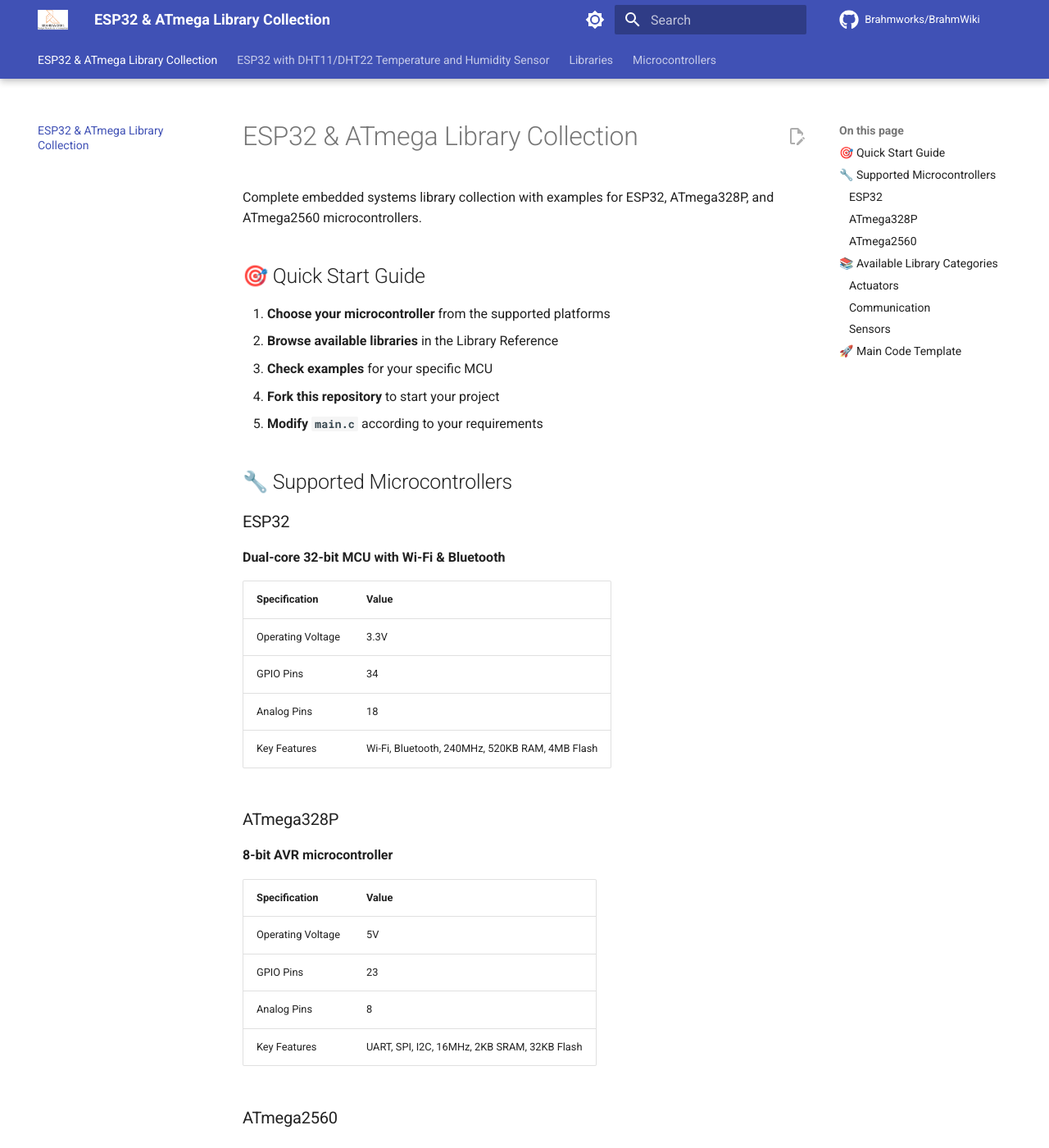
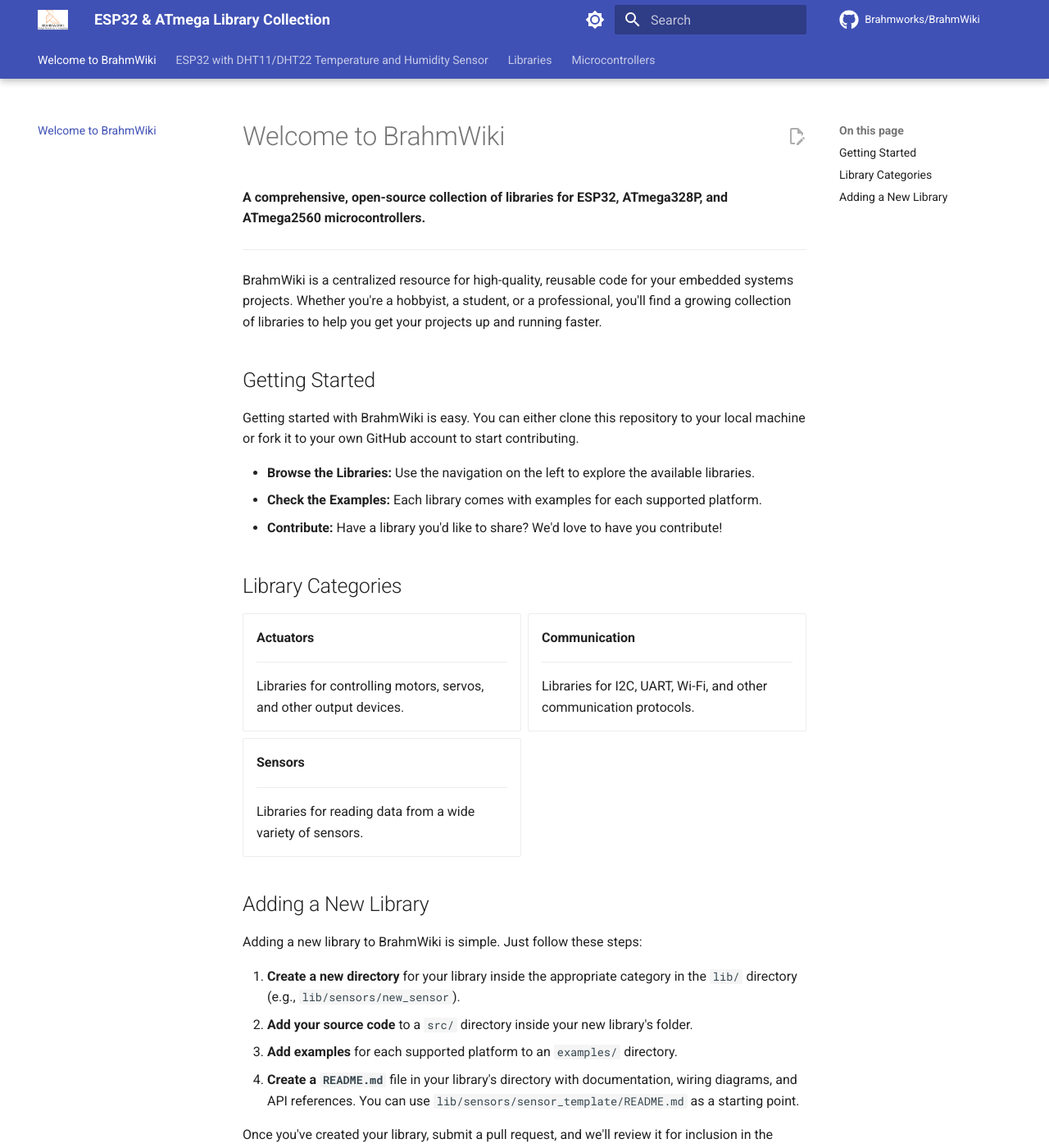
Before and after one commit to Brahmworks/BrahmWiki, an MkDocs documentation site: the page built from docs/index.md, in a window 1280 px wide and 1400 px high. Shown: the whole window at 82% size. Built offline with MkDocs 1.6.1 and Material for MkDocs 9.7.7, drawn with Linux system fonts in a browser that asks for light colours; comment, search, counter and statistics services are not loaded; some of the changed text lies outside the part shown.

Commit message:
Create professional homepage

````diff
--- a/docs/index.md
+++ b/docs/index.md
@@ -1,131 +1,50 @@
-# ESP32 & ATmega Library Collection
+# Welcome to BrahmWiki
 
-Complete embedded systems library collection with examples for ESP32, ATmega328P, and ATmega2560 microcontrollers.
+**A comprehensive, open-source collection of libraries for ESP32, ATmega328P, and ATmega2560 microcontrollers.**
 
-## 🎯 Quick Start Guide
+---
 
-1. **Choose your microcontroller** from the supported platforms
-2. **Browse available libraries** in the Library Reference
-3. **Check examples** for your specific MCU
-4. **Fork this repository** to start your project
-5. **Modify `main.c`** according to your requirements
+BrahmWiki is a centralized resource for high-quality, reusable code for your embedded systems projects. Whether you're a hobbyist, a student, or a professional, you'll find a growing collection of libraries to help you get your projects up and running faster.
 
-## 🔧 Supported Microcontrollers
+## Getting Started
 
-### ESP32
+Getting started with BrahmWiki is easy. You can either clone this repository to your local machine or fork it to your own GitHub account to start contributing.
 
-**Dual-core 32-bit MCU with Wi-Fi & Bluetooth**
+- **Browse the Libraries:** Use the navigation on the left to explore the available libraries.
+- **Check the Examples:** Each library comes with examples for each supported platform.
+- **Contribute:** Have a library you'd like to share? We'd love to have you contribute!
 
-| Specification | Value |
-|---------------|-------|
-| Operating Voltage | 3.3V |
-| GPIO Pins | 34 |
-| Analog Pins | 18 |
-| Key Features | Wi-Fi, Bluetooth, 240MHz, 520KB RAM, 4MB Flash |
+## Library Categories
 
-### ATmega328P
+<div class="grid cards" markdown>
 
-**8-bit AVR microcontroller**
+-   **Actuators**
 
-| Specification | Value |
-|---------------|-------|
-| Operating Voltage | 5V |
-| GPIO Pins | 23 |
-| Analog Pins | 8 |
-| Key Features | UART, SPI, I2C, 16MHz, 2KB SRAM, 32KB Flash |
+    ---
 
-### ATmega2560
+    Libraries for controlling motors, servos, and other output devices.
 
-**8-bit AVR microcontroller with more I/O**
+-   **Communication**
 
-| Specification | Value |
-|---------------|-------|
-| Operating Voltage | 5V |
-| GPIO Pins | 86 |
-| Analog Pins | 16 |
-| Key Features | 4x UART, 2x SPI, I2C, 16MHz, 8KB SRAM, 256KB Flash |
+    ---
 
-## 📚 Available Library Categories
+    Libraries for I2C, UART, Wi-Fi, and other communication protocols.
 
-### Actuators
+-   **Sensors**
 
-- **[Dc Motor](libraries/actuators/dc_motor/index.md)**
-- **[Servo Control](libraries/actuators/servo_control/index.md)**
-- **[Stepper Motor](libraries/actuators/stepper_motor/index.md)**
+    ---
 
-### Communication
+    Libraries for reading data from a wide variety of sensors.
 
-- **[I2C Common](libraries/communication/i2c_common/index.md)**
-- **[Uart Common](libraries/communication/uart_common/index.md)**
-- **[Wifi Esp32](libraries/communication/wifi_esp32/index.md)**
+</div>
 
-### Sensors
+## Adding a New Library
 
-- **[Humidity Dht22](libraries/sensors/humidity_dht22/index.md)**
-- **[Pressure Bmp280](libraries/sensors/pressure_bmp280/index.md)**
-- **[Sensor Template](libraries/sensors/sensor_template/index.md)** - Brief description of the sensor functionality and its applications in embedded systems.
-- **[Temperature Ds18B20](libraries/sensors/temperature_ds18b20/index.md)** - Brief description of the sensor functionality and its applications in embedded systems.
+Adding a new library to BrahmWiki is simple. Just follow these steps:
 
-## 🚀 Main Code Template
+1.  **Create a new directory** for your library inside the appropriate category in the `lib/` directory (e.g., `lib/sensors/new_sensor`).
+2.  **Add your source code** to a `src/` directory inside your new library's folder.
+3.  **Add examples** for each supported platform to an `examples/` directory.
+4.  **Create a `README.md`** file in your library's directory with documentation, wiring diagrams, and API references. You can use `lib/sensors/sensor_template/README.md` as a starting point.
 
-The main.c file serves as your project's entry point. Modify it according to your specific requirements:
-
-```c
-/*
- * Embedded Systems Project Template
- * Supports: ESP32, ATmega328P, ATmega2560
- *
- * Modify this file according to your project requirements
- */
-
-#ifdef ESP32
-#include <Arduino.h>
-// ESP32 specific includes
-#elif defined(__AVR_ATmega328P__)
-#include <avr/io.h>
-#include <util/delay.h>
-// ATmega328P specific includes
-#elif defined(__AVR_ATmega2560__)
-#include <avr/io.h>
-#include <util/delay.h>
-// ATmega2560 specific includes
-#endif
-
-// Include your library headers here
-// #include "lib/sensors/temperature_ds18b20/src/ds18b20.h"
-
-void setup()
-{
-// Initialization code
-#ifdef ESP32
-    Serial.begin(115200);
-#else
-    // AVR initialization
-#endif
-
-    // Initialize your libraries here
-}
-
-void loop()
-{
-    // Main program logic
-
-#ifdef ESP32
-    delay(1000);
-#else
-    _delay_ms(1000);
-#endif
-}
-
-#ifndef ESP32
-int main()
-{
-    setup();
-    while (1)
-    {
-        loop();
-    }
-    return 0;
-}
-#endif
-```
+Once you've created your library, submit a pull request, and we'll review it for inclusion in the collection.
````
